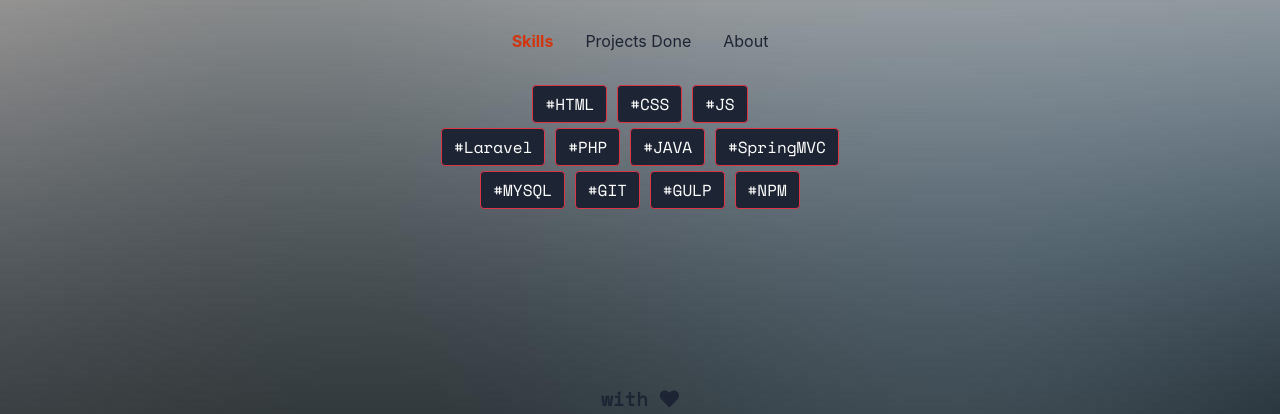
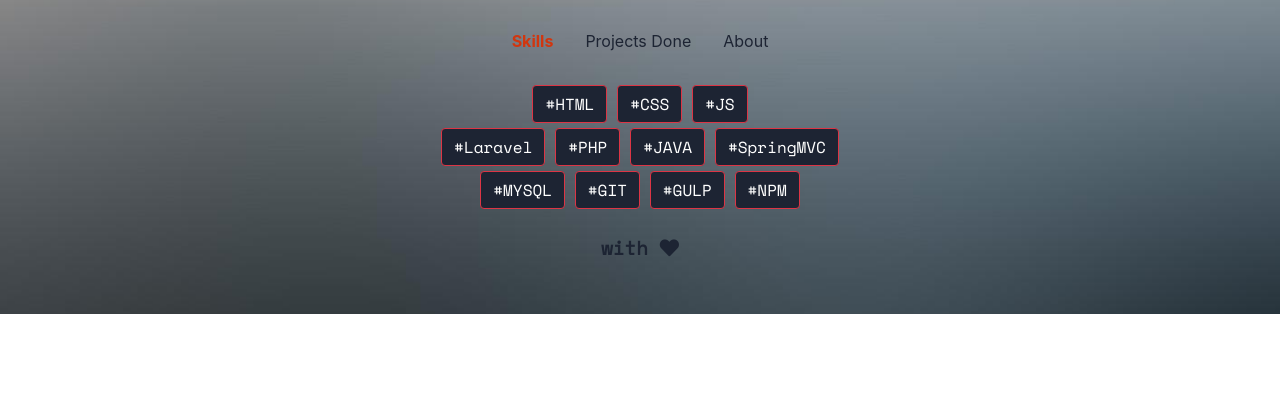
Before and after one commit to KunwarSagar/KunwarSagar.github.io, a website: page public/index.html in a window 1280 px wide. Shown: the part 486-900 px from the top of the page. After the commit the page ends 800 px from the top, so only its background shows below. Drawn offline with nearby package versions, Linux system fonts and the light colour scheme.

Commit message:
css for content

```diff
--- a/src/assets/sass/style.scss
+++ b/src/assets/sass/style.scss
@@ -79,7 +79,8 @@
 
 .content {
     font-family: 'Space Mono', monospace;
-    min-height: 280px;
+    // min-height: 280px;
+    height: fit-content;
 }
 
 .tags {
```
Also changed, not shown: public/assets/css/style.css.
